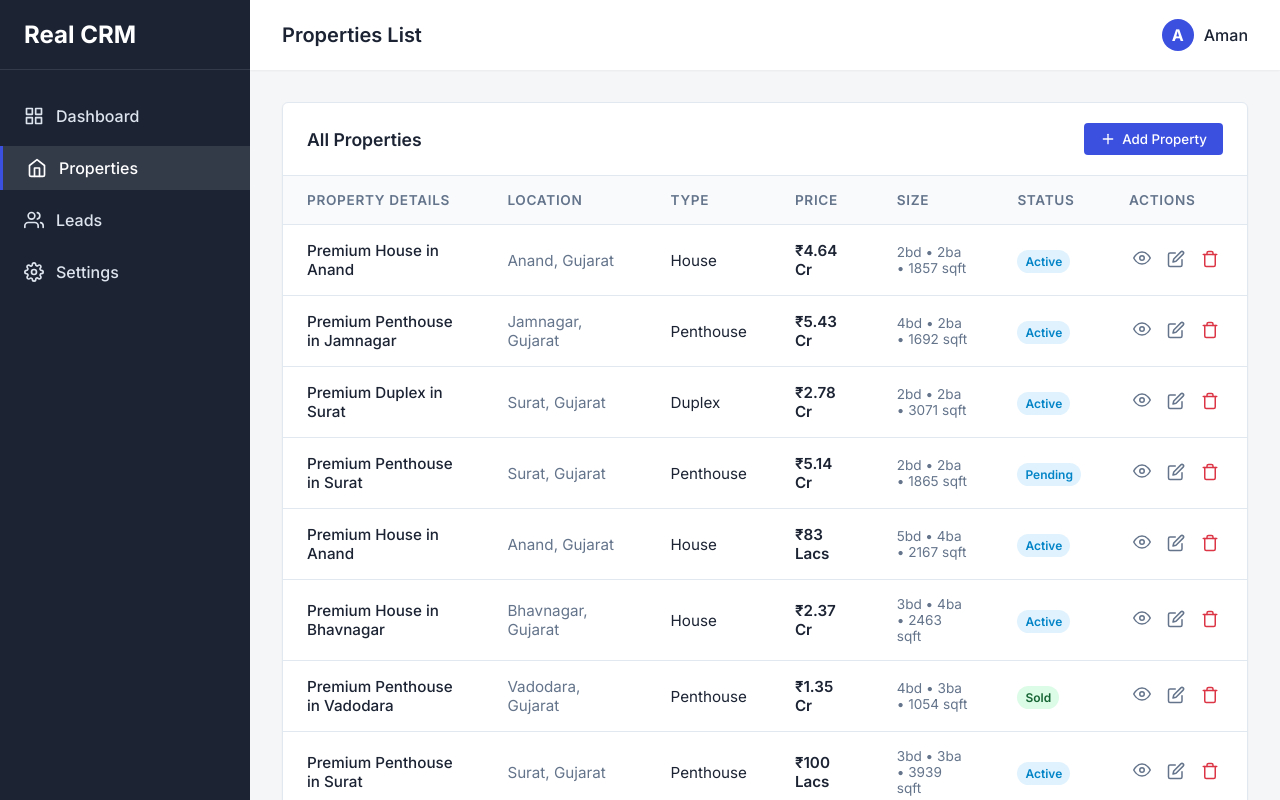
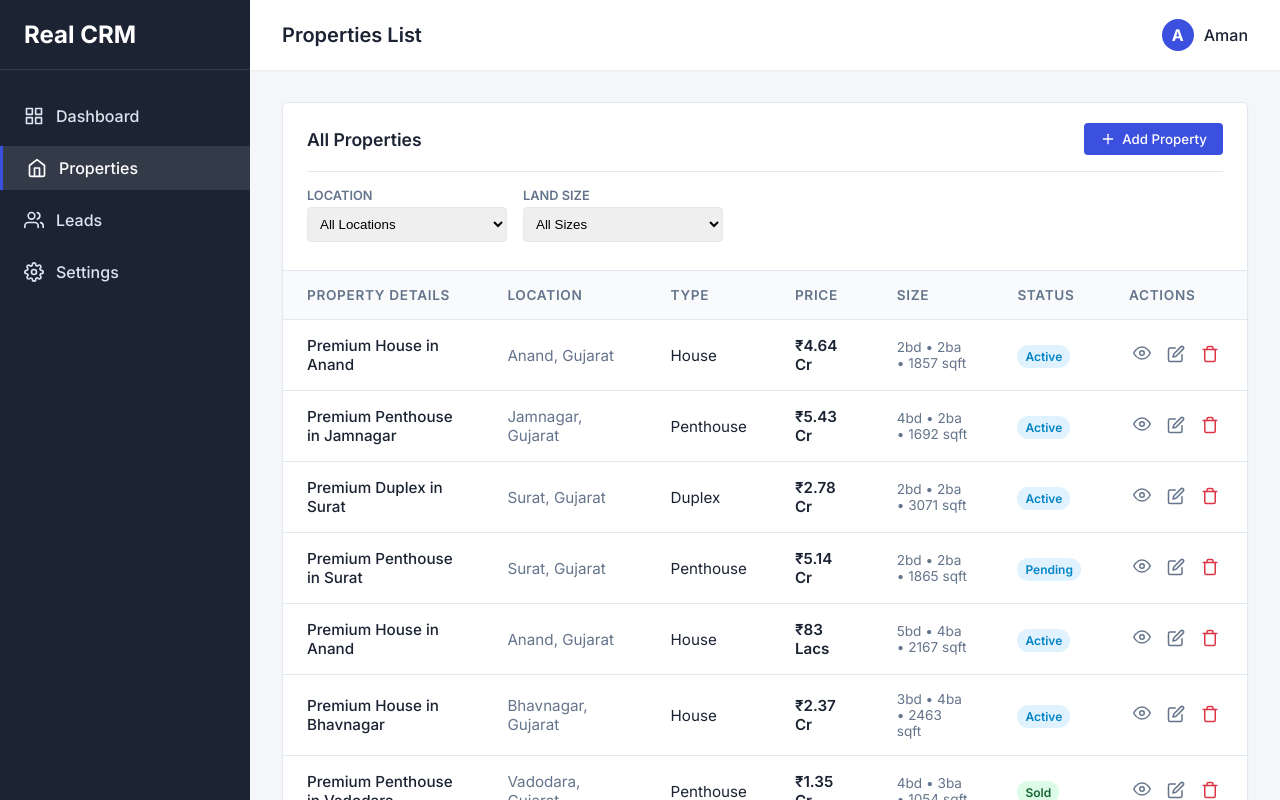
Before and after one commit to amanxridex/realcrm, a Next.js app: page / in a window 1280 px wide. Built offline with nearby package versions, Linux system fonts and the light colour scheme.

Commit message:
feat: Add Location and Land Size filters to dashboard

```diff
--- a/src/app/page.tsx
+++ b/src/app/page.tsx
@@ -1,15 +1,77 @@
+"use client";
+
 import Link from "next/link";
+import { useState, useMemo } from "react";
 import { PROPERTIES } from "@/data/properties";
 
 export default function Home() {
+  const [locationFilter, setLocationFilter] = useState("All Locations");
+  const [sizeFilter, setSizeFilter] = useState("All Sizes");
+
+  // Extract unique locations from the data
+  const locations = useMemo(() => {
+    const locs = PROPERTIES.map(p => p.location);
+    return ["All Locations", ...Array.from(new Set(locs))].sort();
+  }, []);
+
+  const filteredProperties = useMemo(() => {
+    return PROPERTIES.filter(property => {
+      // Location Filter
+      if (locationFilter !== "All Locations" && property.location !== locationFilter) {
+        return false;
+      }
+
+      // Size Filter
+      if (sizeFilter !== "All Sizes") {
+        if (sizeFilter === "Under 1500 sqft" && property.sqft >= 1500) return false;
+        if (sizeFilter === "1500 - 2500 sqft" && (property.sqft < 1500 || property.sqft > 2500)) return false;
+        if (sizeFilter === "Over 2500 sqft" && property.sqft <= 2500) return false;
+      }
+
+      return true;
+    });
+  }, [locationFilter, sizeFilter]);
+
   return (
     <div className="card">
-      <div className="card-header">
+      <div className="card-header" style={{ flexDirection: "column", alignItems: "flex-start", gap: "1rem" }}>
+        <div style={{ display: "flex", justifyContent: "space-between", width: "100%", alignItems: "center" }}>
           <h2 style={{ fontSize: "1.1rem", fontWeight: 600 }}>All Properties</h2>
           <button className="btn-primary">
             <svg width="16" height="16" viewBox="0 0 24 24" fill="none" stroke="currentColor" strokeWidth="2" strokeLinecap="round" strokeLinejoin="round"><line x1="12" y1="5" x2="12" y2="19"></line><line x1="5" y1="12" x2="19" y2="12"></line></svg>
             Add Property
           </button>
+        </div>
+
+        {/* Filters Bar */}
+        <div style={{ display: "flex", gap: "1rem", width: "100%", padding: "0.5rem 0", borderTop: "1px solid var(--border)", paddingTop: "1rem" }}>
+          <div style={{ display: "flex", flexDirection: "column", gap: "0.25rem" }}>
+            <label style={{ fontSize: "0.8rem", fontWeight: 600, color: "var(--text-muted)", textTransform: "uppercase" }}>Location</label>
+            <select
+              value={locationFilter}
+              onChange={(e) => setLocationFilter(e.target.value)}
+              style={{ padding: "0.5rem", borderRadius: "4px", border: "1px solid var(--border)", outline: "none", minWidth: "200px" }}
+            >
+              {locations.map(loc => (
+                <option key={loc} value={loc}>{loc}</option>
+              ))}
+            </select>
+          </div>
+
+          <div style={{ display: "flex", flexDirection: "column", gap: "0.25rem" }}>
+            <label style={{ fontSize: "0.8rem", fontWeight: 600, color: "var(--text-muted)", textTransform: "uppercase" }}>Land Size</label>
+            <select
+              value={sizeFilter}
+              onChange={(e) => setSizeFilter(e.target.value)}
+              style={{ padding: "0.5rem", borderRadius: "4px", border: "1px solid var(--border)", outline: "none", minWidth: "200px" }}
+            >
+              <option value="All Sizes">All Sizes</option>
+              <option value="Under 1500 sqft">Under 1500 sqft</option>
+              <option value="1500 - 2500 sqft">1500 - 2500 sqft</option>
+              <option value="Over 2500 sqft">Over 2500 sqft</option>
+            </select>
+          </div>
+        </div>
       </div>
 
       <div className="table-wrapper">
@@ -26,7 +88,8 @@ export default function Home() {
             </tr>
           </thead>
           <tbody>
-            {PROPERTIES.map((property) => (
+            {filteredProperties.length > 0 ? (
+              filteredProperties.map((property) => (
                 <tr key={property.id}>
                   <td style={{ fontWeight: 500, color: "var(--foreground)" }}>
                     {property.title}
@@ -56,7 +119,14 @@ export default function Home() {
                     </div>
                   </td>
                 </tr>
-            ))}
+              ))
+            ) : (
+              <tr>
+                <td colSpan={7} style={{ textAlign: "center", padding: "3rem", color: "var(--text-muted)" }}>
+                  No properties found matching your filters.
+                </td>
+              </tr>
+            )}
           </tbody>
         </table>
       </div>
```
Lines whose indentation alone changed are shown as unchanged.
